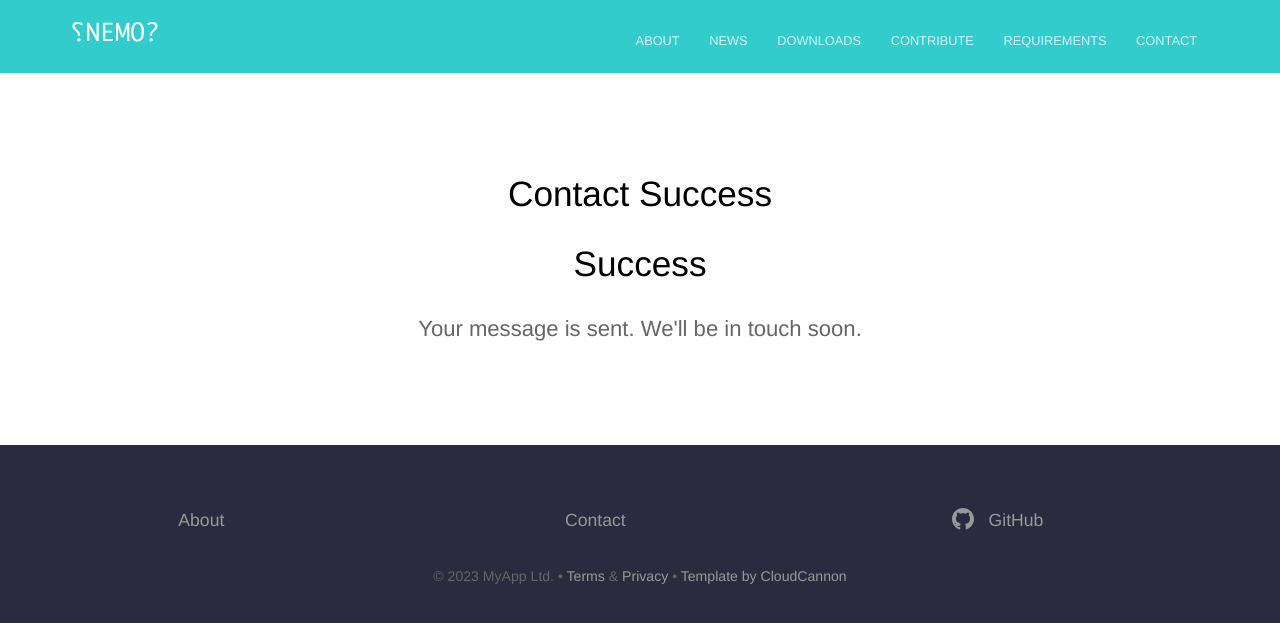
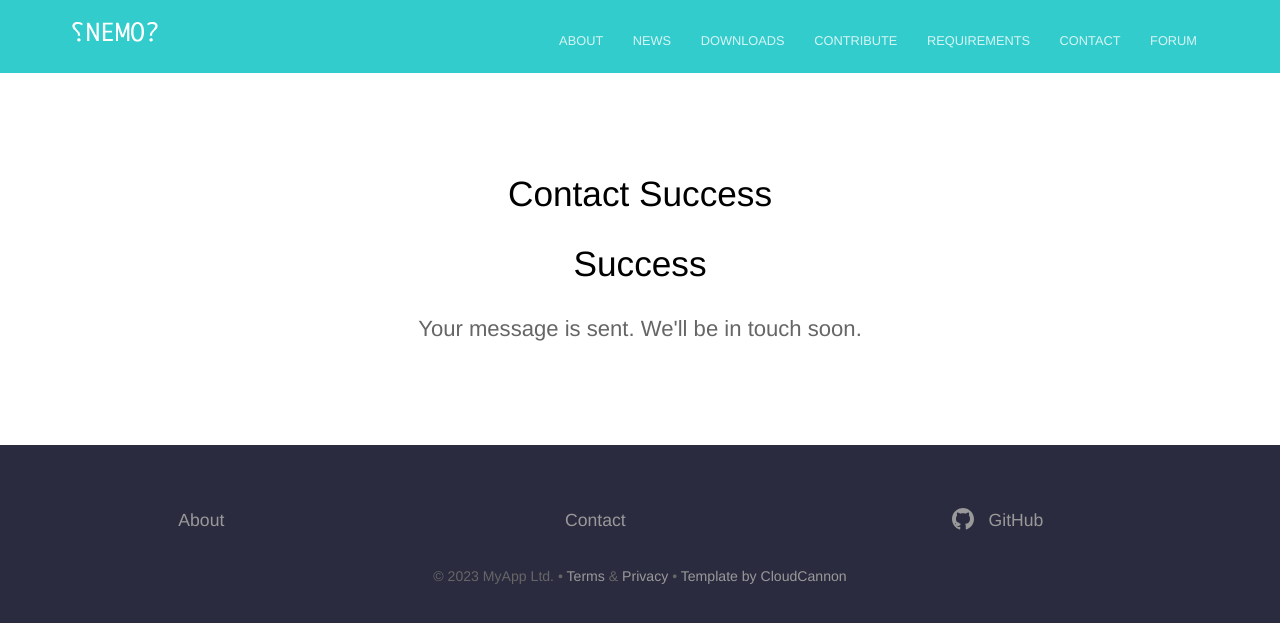
Before and after one commit to TheNEMOproject/TheNEMOproject.github.io, a Jekyll site: the page built from contact-success.html, in a window 1280 px wide. Shown: the top 623 px of the page. Built offline with Jekyll 4.4.1, drawn with Linux system fonts in a browser that asks for light colours.

Commit message:
Update navigation.yml

```diff
--- a/_data/navigation.yml
+++ b/_data/navigation.yml
@@ -22,3 +22,7 @@
   link: /contact/
   new_window: false
   highlight: false
+- name: Forum
+  link: https://github.com/TheNEMOproject/NEMOhrtf/discussions
+  new_window: true
+  highlight: false
```
